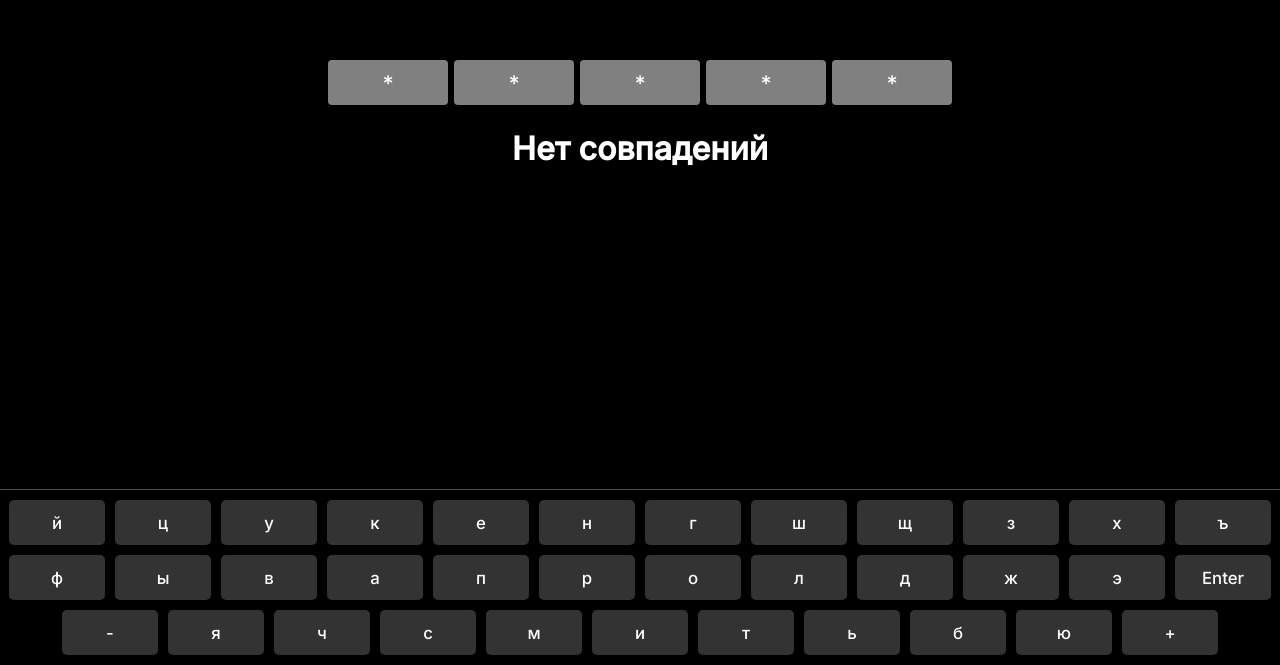
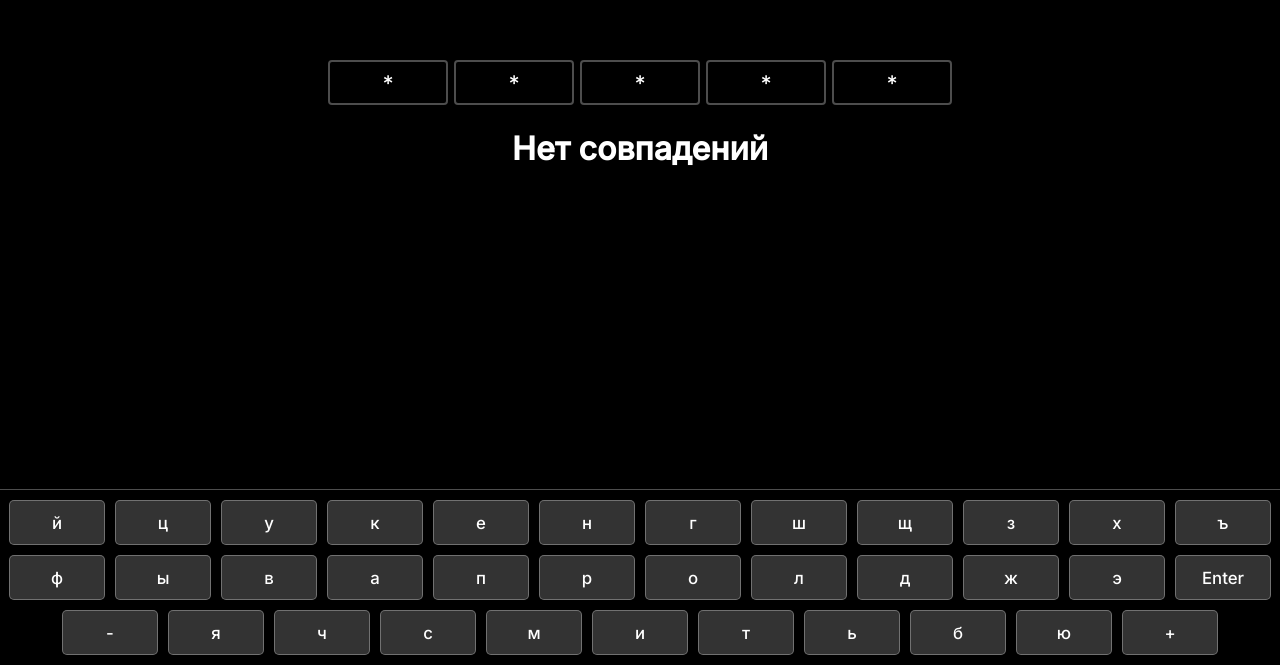
Before and after one commit to daniilty/wordl-guesser-ui, a React (Create React App) app: page / in a window 1280 px wide. Shown: the part 135-800 px from the top of the page. Built offline with nearby package versions, Linux system fonts and the light colour scheme.

Commit message:
Fix style

```diff
--- a/src/components/InputBox.tsx
+++ b/src/components/InputBox.tsx
@@ -80,7 +80,7 @@ const getLetterBackgroundColor = (letter: Letter): string => {
   }
 
   if (letter.val === ANY) {
-    return 'rgba(255, 255, 255, 0.5)';
+    return 'rgba(255, 255, 255, 0.0)';
   }
 
   return letter.isInPlace ? 'rgba(0, 255, 0, 0.2)' : 'rgba(255, 0, 0, 0.2)';
--- a/src/styles/InputBox.css
+++ b/src/styles/InputBox.css
@@ -13,7 +13,6 @@
   margin: 3px;
   border-radius: 4px;
   border: none;
-  background: rgba(255, 255, 255, 0.2);
   font-family: 'Inter', sans-serif;
   font-weight: 500;
   color: #ffffff;
@@ -27,4 +26,5 @@
   padding: 0;
   -webkit-tap-highlight-color: transparent;
   position: relative;
+  border: 2px solid rgba(255,255,255, 0.3);
 }
--- a/src/styles/Keyboard.css
+++ b/src/styles/Keyboard.css
@@ -31,4 +31,5 @@
   border: none;
   justify-content: center;
   align-items: center;
+  border: 1px solid rgba(255,255,255, 0.3);
 }
```
